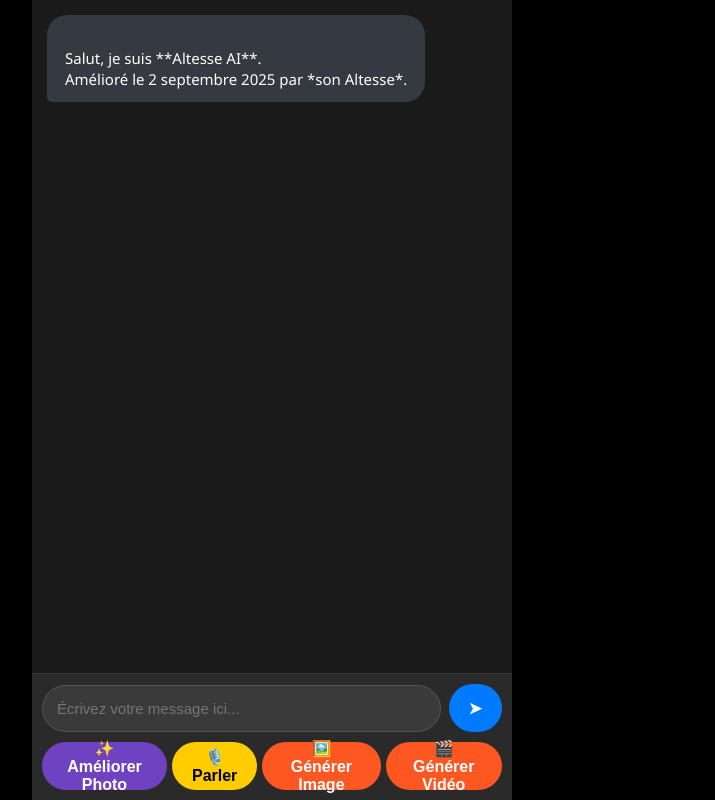
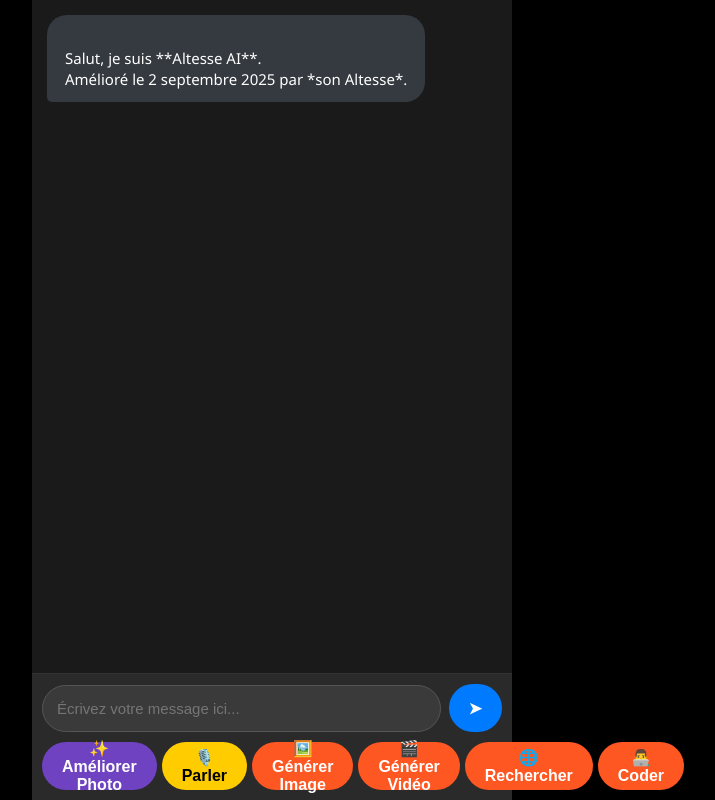
Before and after one commit to Chadro14/altesse-ia, a plain HTML site: page index.html in a window 1280 px wide. Shown: the whole page, without its empty margins (368-1083 px from the left). Drawn offline with Linux system fonts and the light colour scheme.

Commit message:
Update index.html

```diff
--- a/index.html
+++ b/index.html
@@ -20,6 +20,8 @@
         <button class="voice-button" id="voiceButton">🎙️ Parler</button>
         <button class="ai-button" onclick="generateImage()">🖼️ Générer Image</button>
         <button class="ai-button" onclick="generateVideo()">🎬 Générer Vidéo</button>
+        <button class="ai-button" onclick="searchWeb()">🌐 Rechercher</button>
+        <button class="ai-button" onclick="executeCode()">👨‍💻 Coder</button>
       </div>
     </div>
   </div>
```
